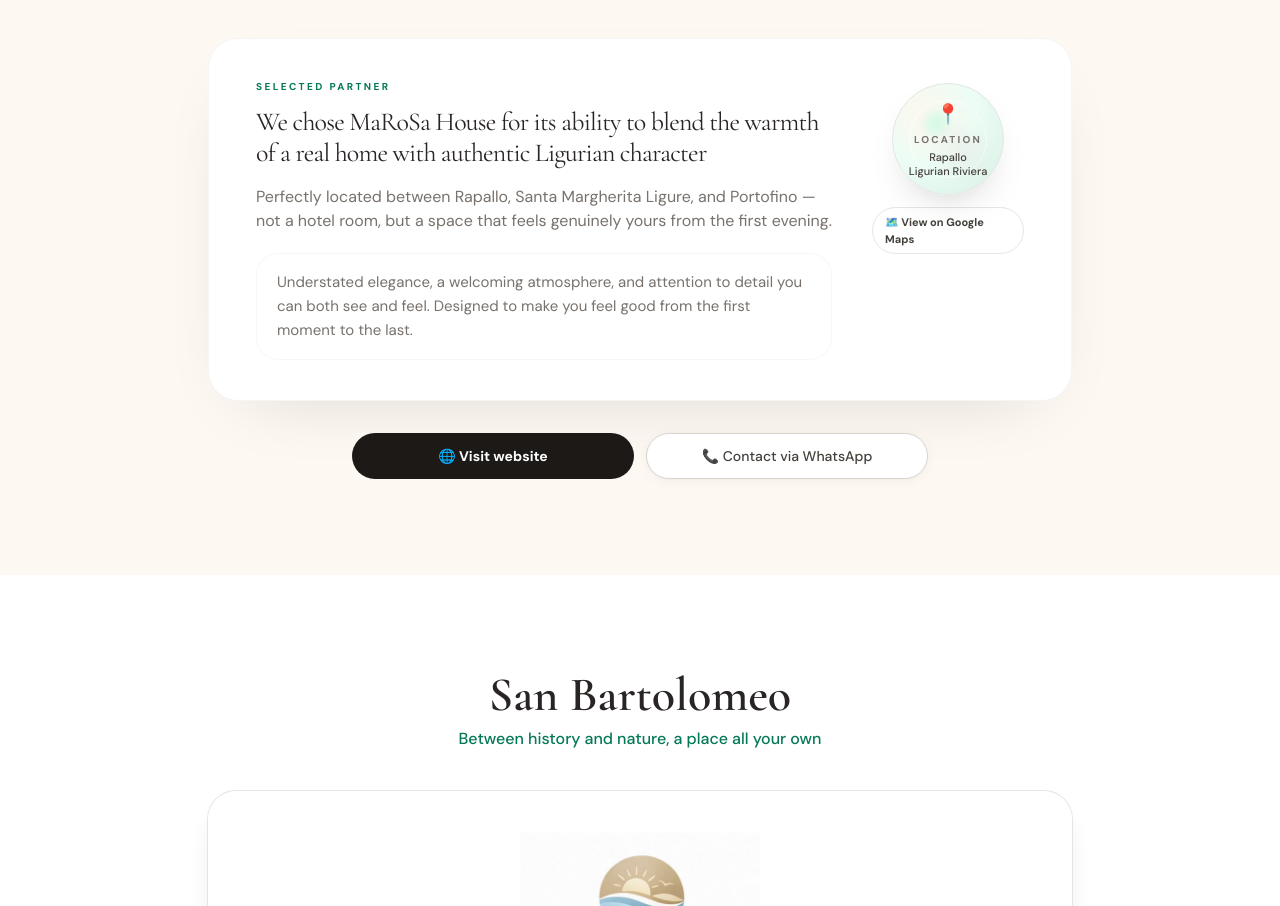
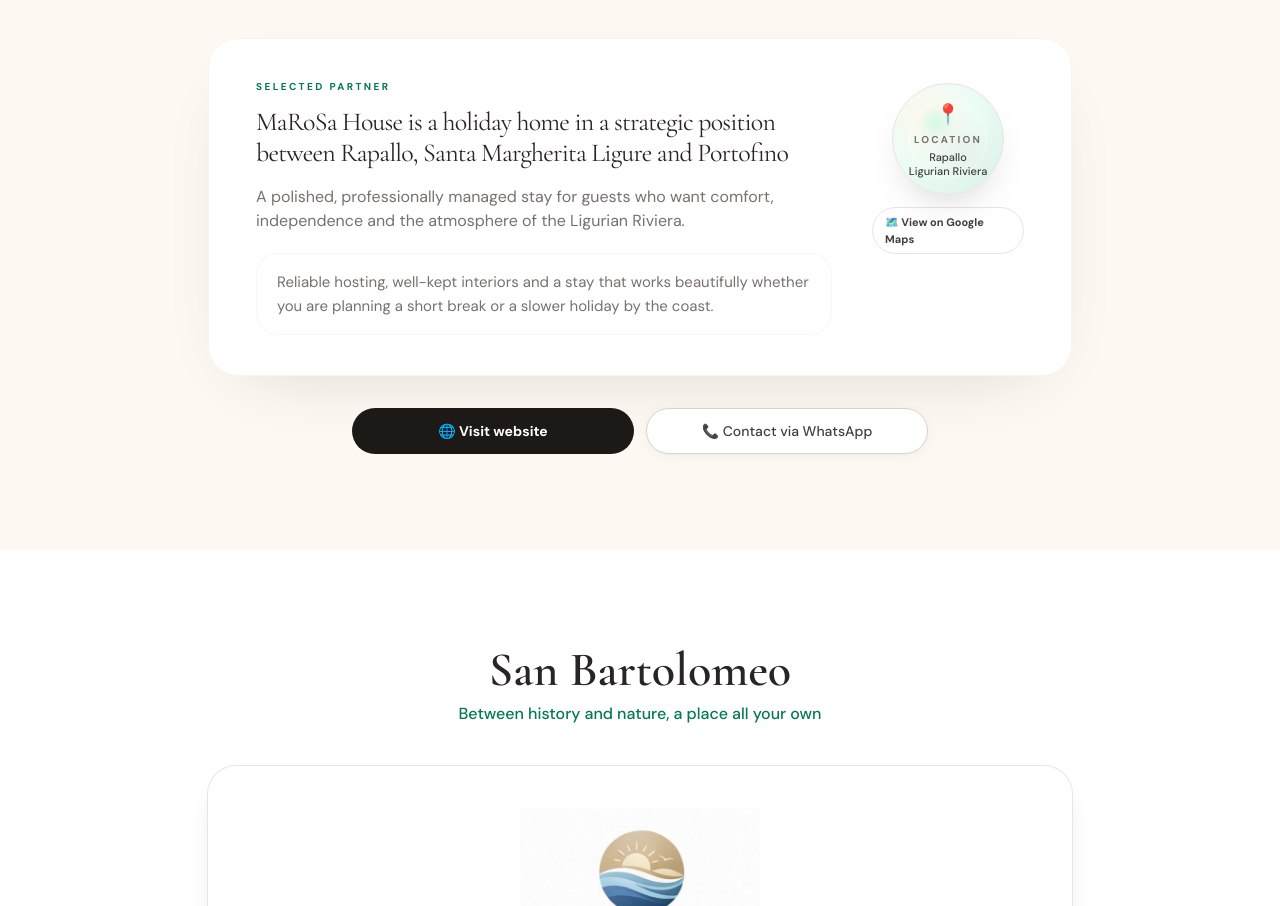
Before and after one commit to Manuell00/la-terrazza-web, a Next.js app: page /en/partners in a window 1280 px wide. Shown: the part 1595-2501 px from the top of the page. Built offline with nearby package versions, Linux system fonts and the light colour scheme; no server answers.

Commit message:
Tighten MaroSa House partner copy

```diff
--- a/src/components/PartnerPageClient.tsx
+++ b/src/components/PartnerPageClient.tsx
@@ -62,9 +62,9 @@ const content = {
       tagline: "Il comfort di casa, il calore dell'ospitalità",
       label: "Partner selezionato",
       description:
-        "Abbiamo scelto MaRoSa House per la sua capacità di unire il calore di una vera casa con il carattere autentico della Liguria. Posizione strategica tra Rapallo, Santa Margherita Ligure e Portofino — non una camera d'albergo, ma uno spazio tutto tuo dove sentirti davvero a casa.",
+        "MaRoSa House è una casa vacanze in posizione strategica tra Rapallo, Santa Margherita Ligure e Portofino. Una soluzione curata e professionale, pensata per chi vuole vivere la Riviera Ligure con comfort, autonomia e stile.",
       descSecondary:
-        "Eleganza discreta, atmosfera familiare e quella cura per i dettagli che si vede e si sente. Un posto pensato per farti stare bene, dal primo all'ultimo minuto.",
+        "Una gestione attenta, ambienti ordinati e un'accoglienza affidabile: il tipo di soggiorno che funziona davvero, dal weekend breve alla vacanza più rilassata.",
       locationLabel: "Posizione",
       locationSub: "Rapallo Riviera Ligure",
       locationHref: "https://www.google.com/maps/search/?api=1&query=Rapallo%2C%20Liguria",
@@ -110,9 +110,9 @@ const content = {
       tagline: "Home comfort, the warmth of true hospitality",
       label: "Selected partner",
       description:
-        "We chose MaRoSa House for its ability to blend the warmth of a real home with authentic Ligurian character. Perfectly located between Rapallo, Santa Margherita Ligure, and Portofino — not a hotel room, but a space that feels genuinely yours from the first evening.",
+        "MaRoSa House is a holiday home in a strategic position between Rapallo, Santa Margherita Ligure and Portofino. A polished, professionally managed stay for guests who want comfort, independence and the atmosphere of the Ligurian Riviera.",
       descSecondary:
-        "Understated elegance, a welcoming atmosphere, and attention to detail you can both see and feel. Designed to make you feel good from the first moment to the last.",
+        "Reliable hosting, well-kept interiors and a stay that works beautifully whether you are planning a short break or a slower holiday by the coast.",
       locationLabel: "Location",
       locationSub: "Rapallo Ligurian Riviera",
       locationHref: "https://www.google.com/maps/search/?api=1&query=Rapallo%2C%20Liguria",
```
